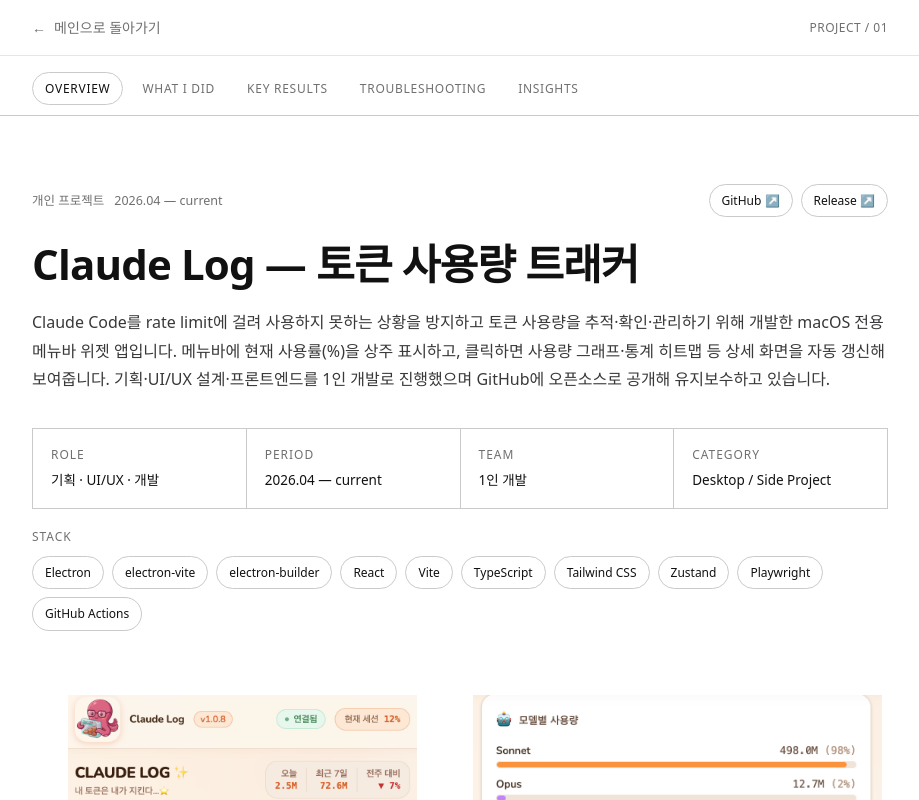
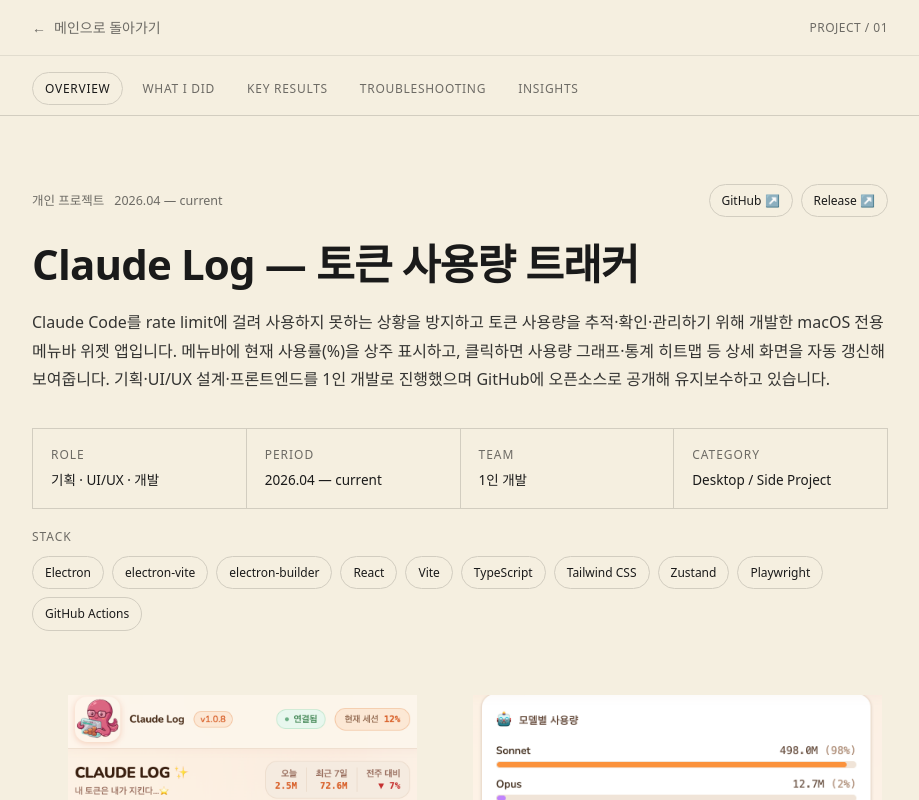
Before and after one commit to seong5/seong5.github.io, a Next.js app: page /projects/claude-log in a window 1280 px wide. Shown: the top 800 px of the page, without its empty margins (180-1099 px from the left). Built offline with nearby package versions, Linux system fonts and the light colour scheme.

Commit message:
🎨 style: 웜 페이퍼 컬러 시스템 및 surface·radius 토큰 도입

```diff
--- a/app/components/ProjectToc.tsx
+++ b/app/components/ProjectToc.tsx
@@ -62,7 +62,7 @@ export default function ProjectToc({ sections }: { sections: TocSection[] }) {
       </nav>
 
       {/* 좁은 화면: 상단 바 아래 sticky 가로 탭 목차 */}
-      <nav className="sticky top-[62px] z-[8] border-b border-hairline bg-white/90 backdrop-blur-[8px] toc:hidden">
+      <nav className="sticky top-[62px] z-[8] border-b border-hairline bg-canvas/90 backdrop-blur-[8px] toc:hidden">
         <ul className="mx-auto flex max-w-[920px] gap-1.5 overflow-x-auto px-8 py-2.5 max-wrap:px-[22px] [&::-webkit-scrollbar]:hidden">
           {sections.map((s) => (
             <li key={s.id}>
--- a/app/globals.css
+++ b/app/globals.css
@@ -2,25 +2,29 @@
 
 @theme {
   /* ──────────────────────────────────────────────────────────
-     Nike 디자인 시스템 토큰 (Phase 0)
-     순흑/백 + 단일 그레이. 액센트는 sale/success/info(semantic)만.
+     Warm Editorial 디자인 시스템 토큰
+     Beige(#F5EFE0) 배경 + Dark Gray(#1A1A1A) 전경. 회색은 새 색을
+     더하지 않고 잉크를 베이지 위에 합성한 웜 그레이로 파생. 대비 AA 이상.
+     액센트는 sale/success/info(semantic)만.
      ────────────────────────────────────────────────────────── */
 
   /* Brand & surface → bg-ink, bg-canvas, bg-cloud … */
-  --color-ink: #111111; /* 브랜드 블랙 — CTA, 헤드라인, 본문 */
-  --color-canvas: #ffffff; /* 페이지 배경 */
-  --color-cloud: #f5f5f5; /* soft-cloud — 제품 사진 스테이지, secondary pill */
-  --color-on-primary: #ffffff; /* ink 위 반전 텍스트 */
+  --color-ink: #1a1a1a; /* Dark Gray — CTA, 헤드라인, 본문, 다크 서피스 배경 */
+  --color-canvas: #f5efe0; /* Beige — 페이지 배경 */
+  --color-cloud: #ebe3d2; /* 배경보다 한 단계 진한 베이지 — 카드 스테이지·secondary pill */
+  --color-surface: #ebe3d2; /* recessed 콘텐츠 카드 면 (Troubleshooting·Insights 컨테이너) */
+  --color-surface-deep: #e2d9c4; /* 카드 위 강조 블록 (Result 등) */
+  --color-on-primary: #f5efe0; /* ink(다크) 위 반전 텍스트 = 베이지 */
 
-  /* Text scale (light surface) */
-  --color-charcoal: #39393b; /* ink보다 약간 가벼운 본문 */
-  --color-ash: #4b4b4d;
-  --color-mute: #707072; /* 서브타이틀, 메타, 푸터 링크 */
-  --color-stone: #9e9ea0; /* dark surface 위 보조 텍스트 */
+  /* Text scale (light surface) — 잉크를 베이지 위 합성한 웜 그레이 */
+  --color-charcoal: #343432; /* 잉크 88% — 약간 가벼운 본문 */
+  --color-ash: #575651; /* 잉크 72% */
+  --color-mute: #6d6b65; /* 잉크 62% — 서브타이틀·메타·링크 (베이지 위 4.6:1) */
+  --color-stone: #99968d; /* 잉크 42% — 보조·다크 서피스 위 텍스트 */
 
-  /* Hairline (유일한 구분선·"섀도") */
-  --color-hairline: #cacacb; /* 1px 디바이더 */
-  --color-hairline-soft: #e5e5e5; /* sticky bar inset 라인 */
+  /* Hairline (유일한 구분선·"섀도") — 웜 톤 */
+  --color-hairline: #d2cdc0; /* 잉크 16% — 1px 디바이더 */
+  --color-hairline-soft: #e1dcce; /* 잉크 9% — sticky bar inset 라인 */
 
   /* Semantic (retail chrome에서 유일하게 허용되는 컬러) */
   --color-sale: #d30005;
@@ -31,6 +35,7 @@
   --color-info-deep: #0034e3;
 
   /* ── Radius — pill geometry (none/sm/md/lg/full) ── */
+  --radius-card: 10px; /* 콘텐츠 카드·프레임 미세 라운드 (직각 시그니처는 유지) */
   --radius-sm: 18px; /* 아바타/아이콘 컨테이너 */
   --radius-md: 24px; /* search pill, filter input */
   --radius-lg: 30px; /* 모든 CTA pill */
```
